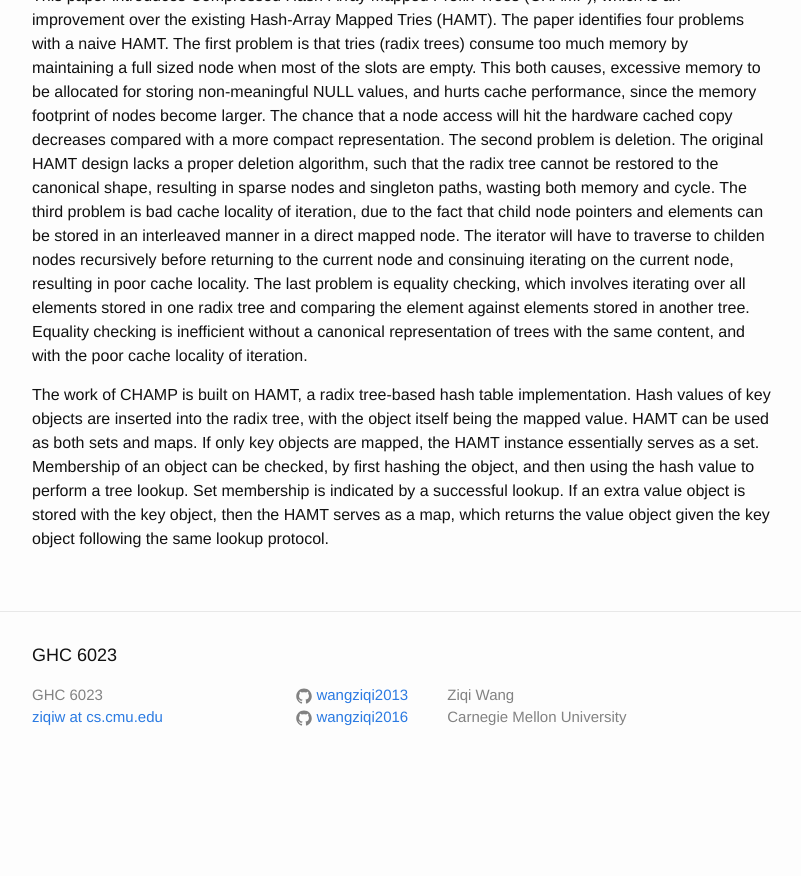
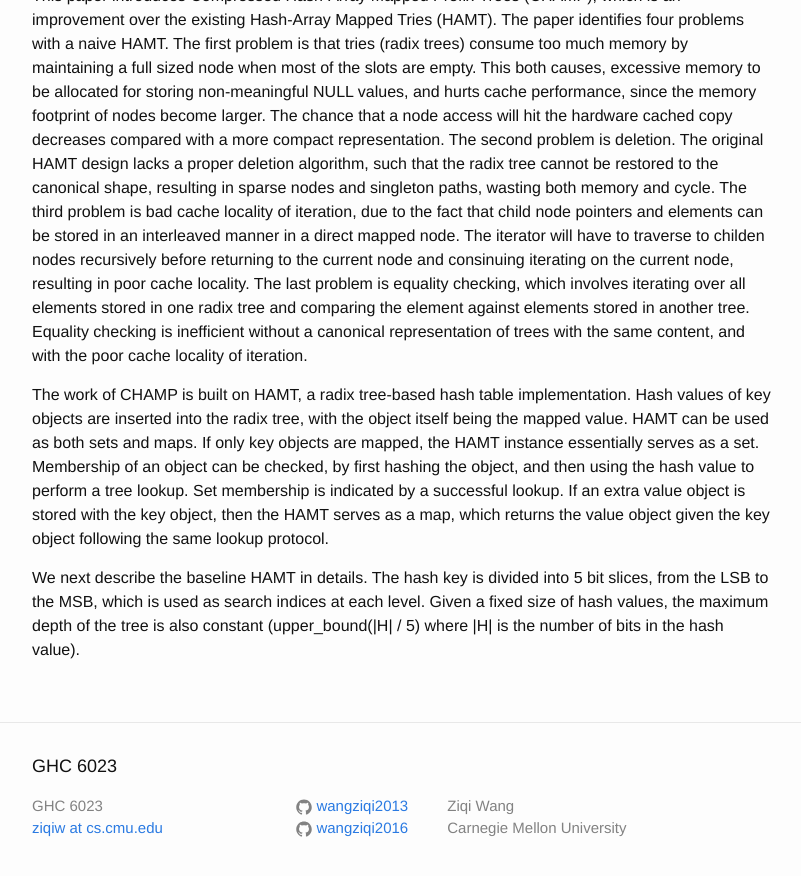
Before and after one commit to wangziqi2013/wangziqi2013.github.io, a Jekyll site: the page built from _posts/2020-08-08-CHAMP.markdown, in a window 1280 px wide and 900 px high, scrolled down 957 px. Shown: the top 876 px of the window, without its empty margins (238-1039 px from the left). Built offline with Jekyll 4.4.1, drawn with Linux system fonts in a browser that asks for light colours; before the commit the page ends 1746 px from its top, so only the background shows below that.

Commit message:
Adding tree depth

```diff
--- a/_posts/2020-08-08-CHAMP.markdown
+++ b/_posts/2020-08-08-CHAMP.markdown
@@ -54,3 +54,7 @@ key objects are mapped, the HAMT instance essentially serves as a set. Membershi
 first hashing the object, and then using the hash value to perform a tree lookup. Set membership is indicated by a successful
 lookup. If an extra value object is stored with the key object, then the HAMT serves as a map, which returns the value
 object given the key object following the same lookup protocol.
+
+We next describe the baseline HAMT in details. The hash key is divided into 5 bit slices, from the LSB to the MSB, which
+is used as search indices at each level. Given a fixed size of hash values, the maximum depth of the tree is also constant
+(upper\_bound(|H| / 5) where |H| is the number of bits in the hash value).
```
